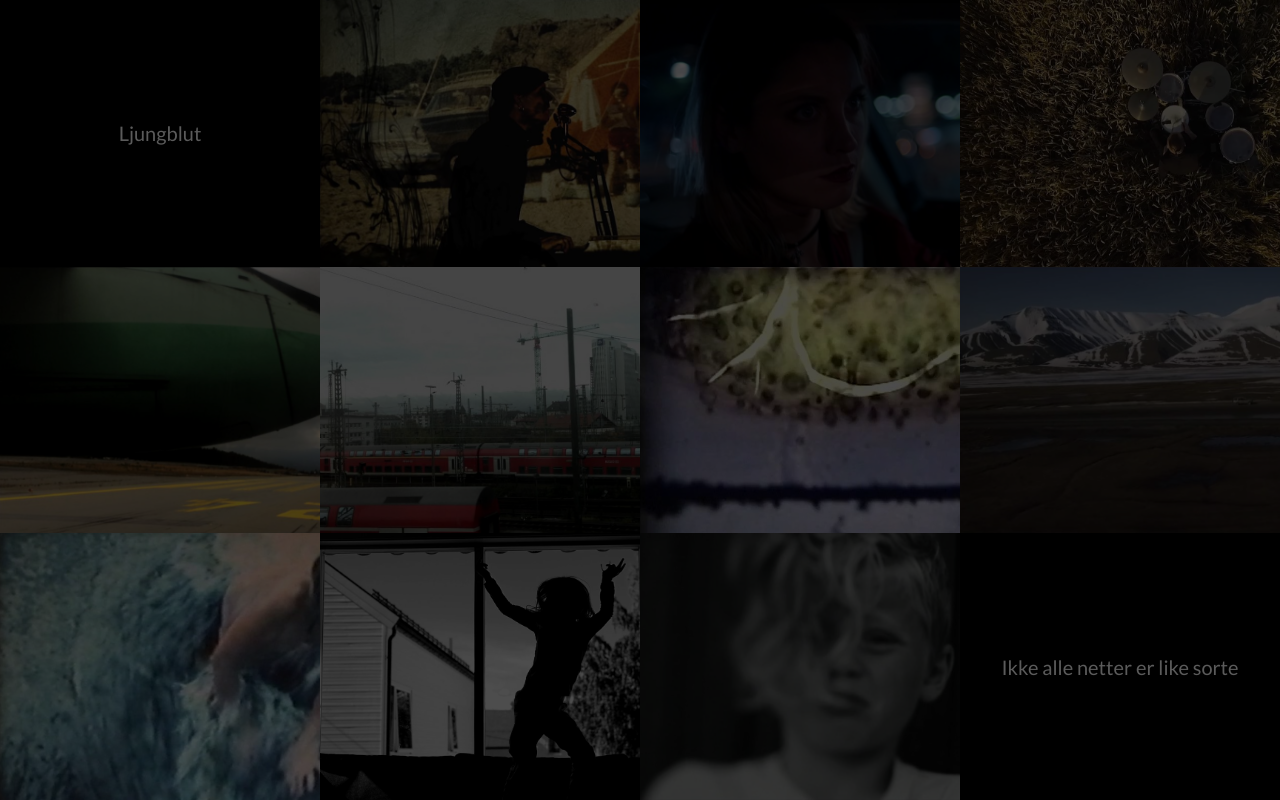
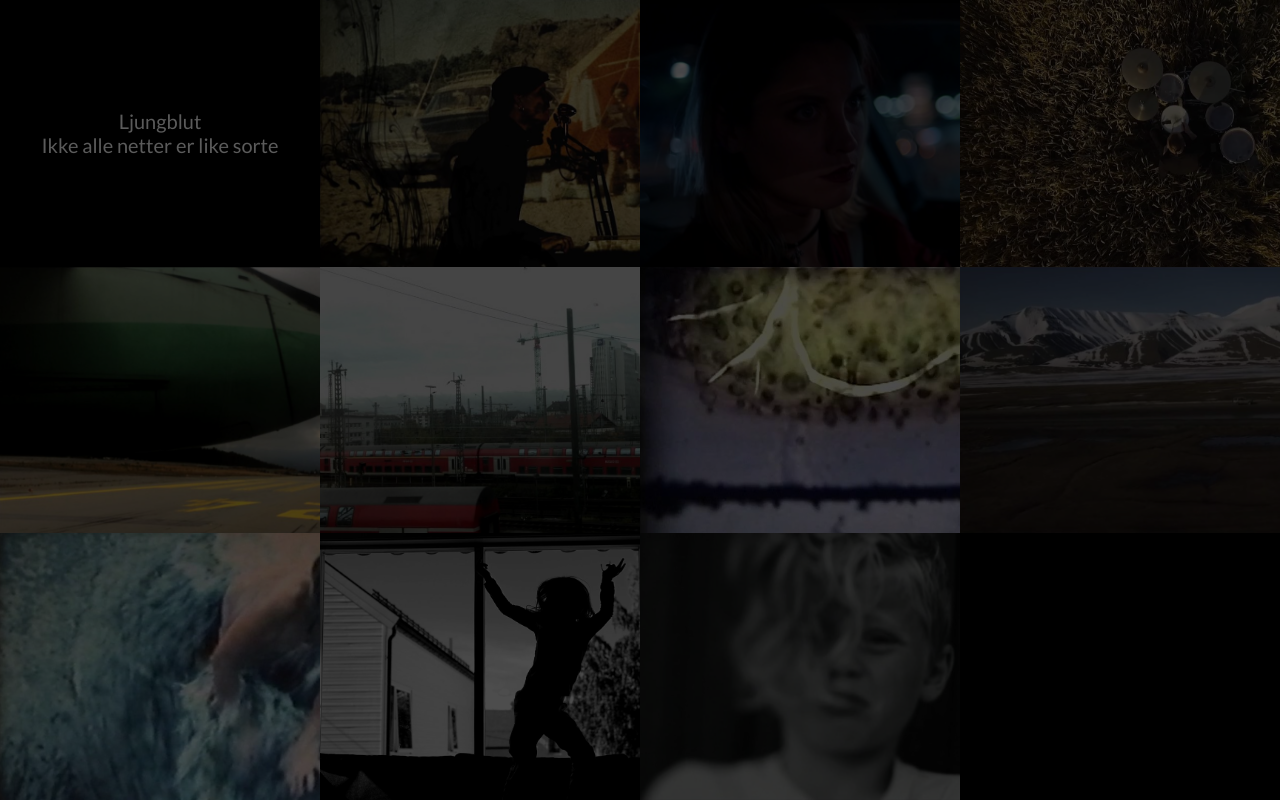
Before and after one commit to nettum/ljungblut-video-site, a React (Create React App) app: page / in a window 1280 px wide. Built offline with nearby package versions, Linux system fonts and the light colour scheme.

Commit message:
Move album title to start-item

```diff
--- a/src/App.js
+++ b/src/App.js
@@ -10,7 +10,7 @@ class App extends Component {
     super(props);
     this.state = {
       videoId: null,
-    }
+    };
   }
 
   onVideoReady(event) {
@@ -66,11 +66,12 @@ class App extends Component {
   }
 
   render() {
+
     return (
       <div className="ljungblut-videos">
-        <div className="item"><div>Ljungblut</div></div>
+        <div className="item"><div>Ljungblut< br/>Ikke alle netter er like sorte</div></div>
         {videos.map(video => <Video onClick={this.startVideo} key={video.id} {...video} />)}
-        <div className="item"><div>Ikke alle netter er like sorte</div></div>
+        <div className="item"><div className="end"></div></div>
         {this.renderVideo()}
       </div>
     );
```
